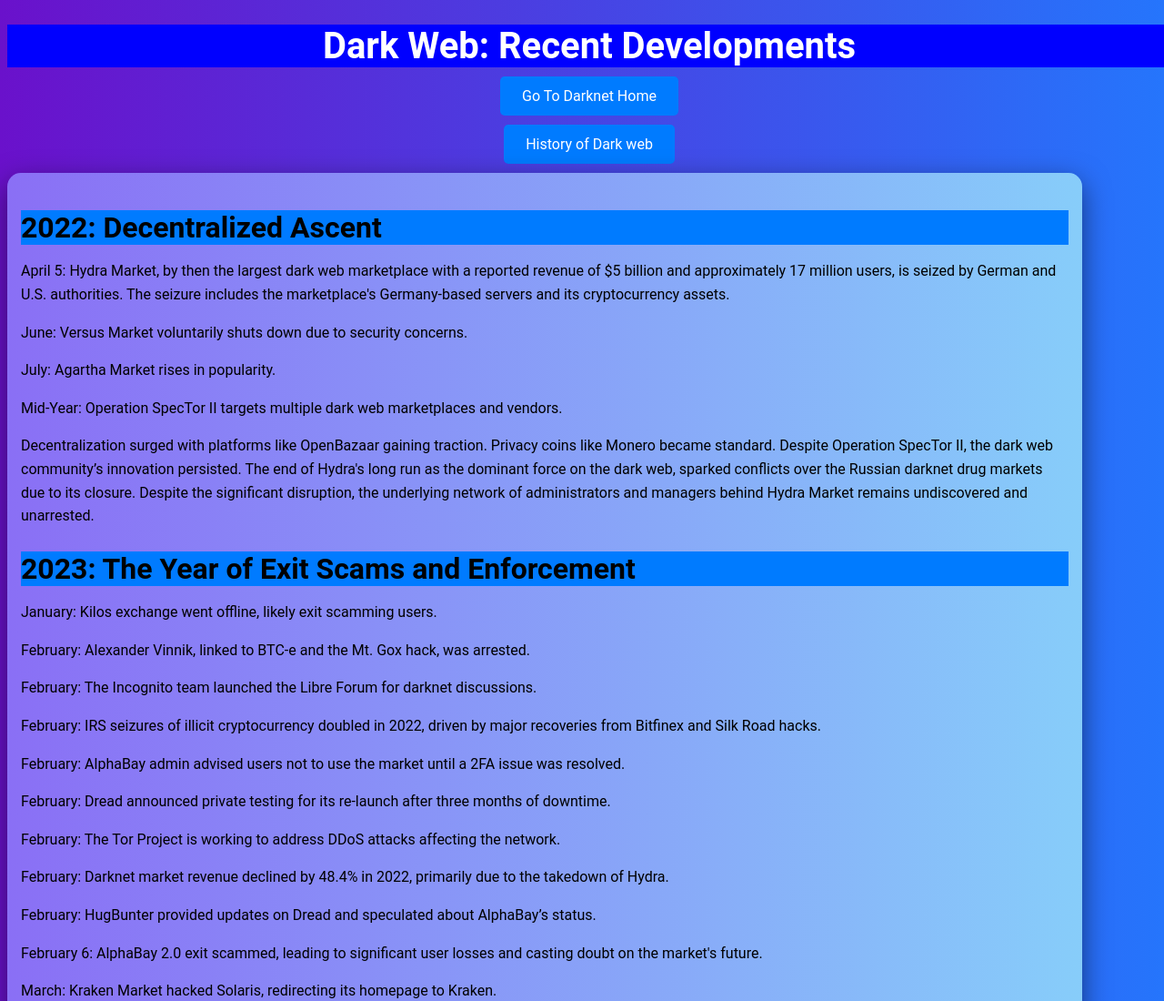
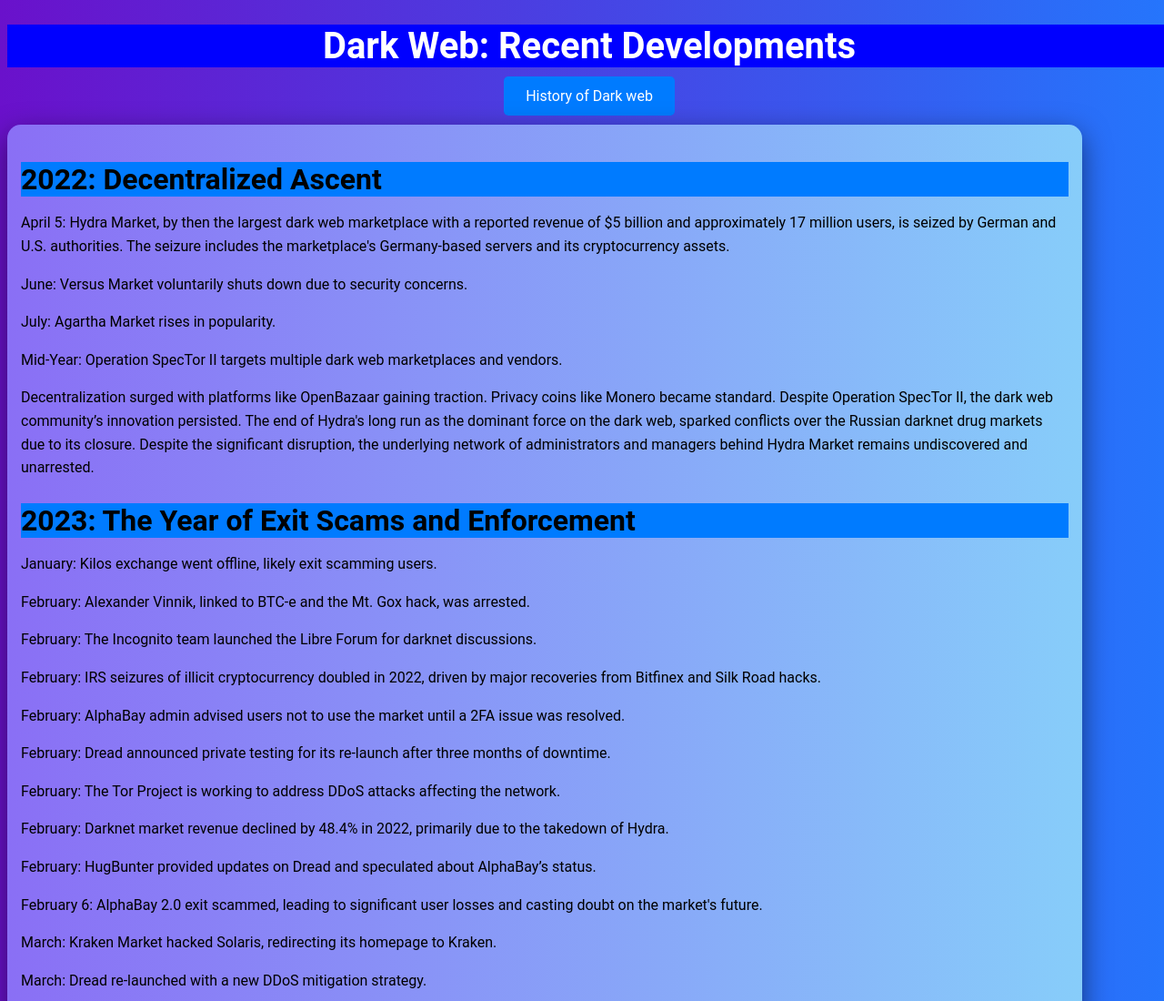
Before and after one commit to MHackerkhan/darkweb.github.io, a plain HTML site: page index.html in a window 1280 px wide. Shown: the top 1100 px of the page at 91% size. Drawn offline with Linux system fonts and the light colour scheme.

Commit message:
Update index.html

```diff
--- a/index.html
+++ b/index.html
@@ -80,9 +80,7 @@ body {
     <header>
         <h1>Dark Web: Recent Developments</h1>
     </header>
-    <div class="box">
-        <a href="http://ytdpvfjmjwb7m74dnaqjwyxegshuvj4ghobk3mticfrkhwaaikyzeyqd.onion/">Go To Darknet Home</a>
-    </div>
+
     <div class="box">
         <a href="darkweb.html">History of Dark web</a>
     </div>
```
